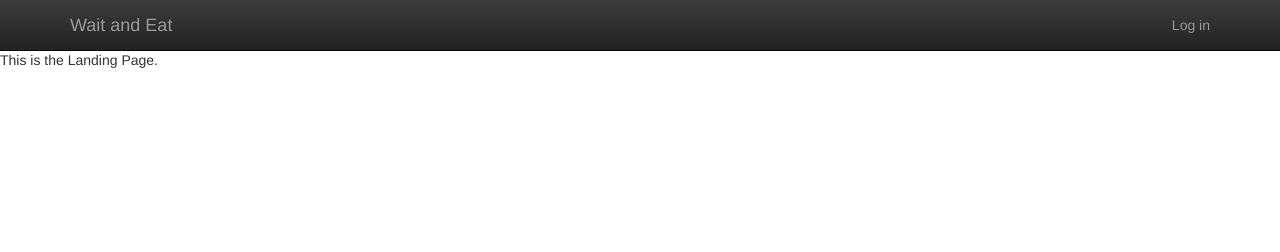
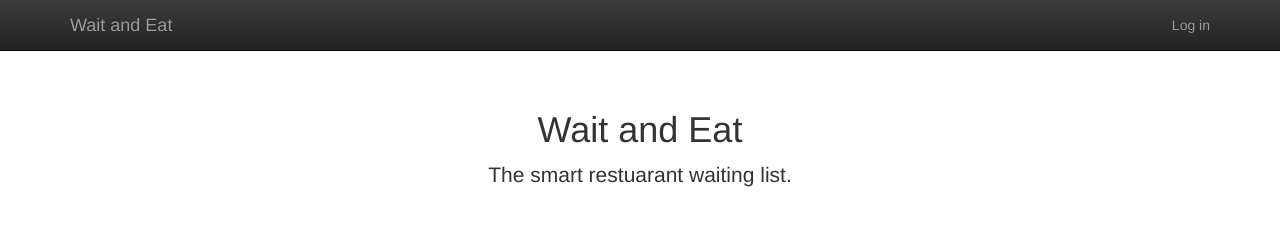
Before and after one commit to MilanGrubnic70/angular_course, a website: page app/index.html in a window 1280 px wide. Drawn offline with nearby package versions, Linux system fonts and the light colour scheme.

Commit message:
added landing page header using bootstrap

```diff
--- a/app/partials/landing_page.html
+++ b/app/partials/landing_page.html
@@ -1 +1,7 @@
-This is the Landing Page.
+<div class="container">
+    <div class="starter-template">
+        <h1>Wait and Eat</h1>
+        <p class="lead">The smart restuarant waiting list.
+    </div>
+</div>
+<!-- /.container -->
```
